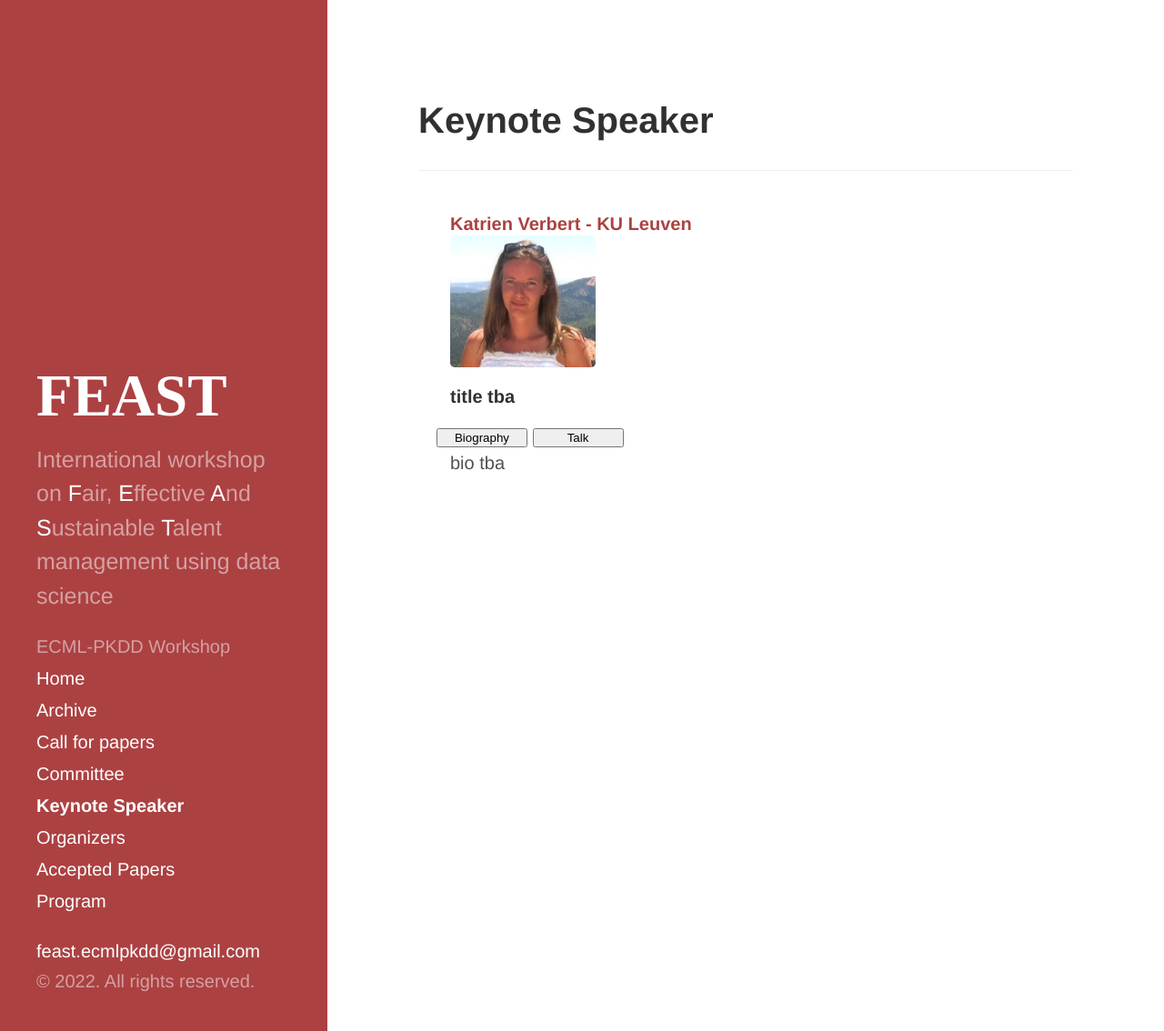
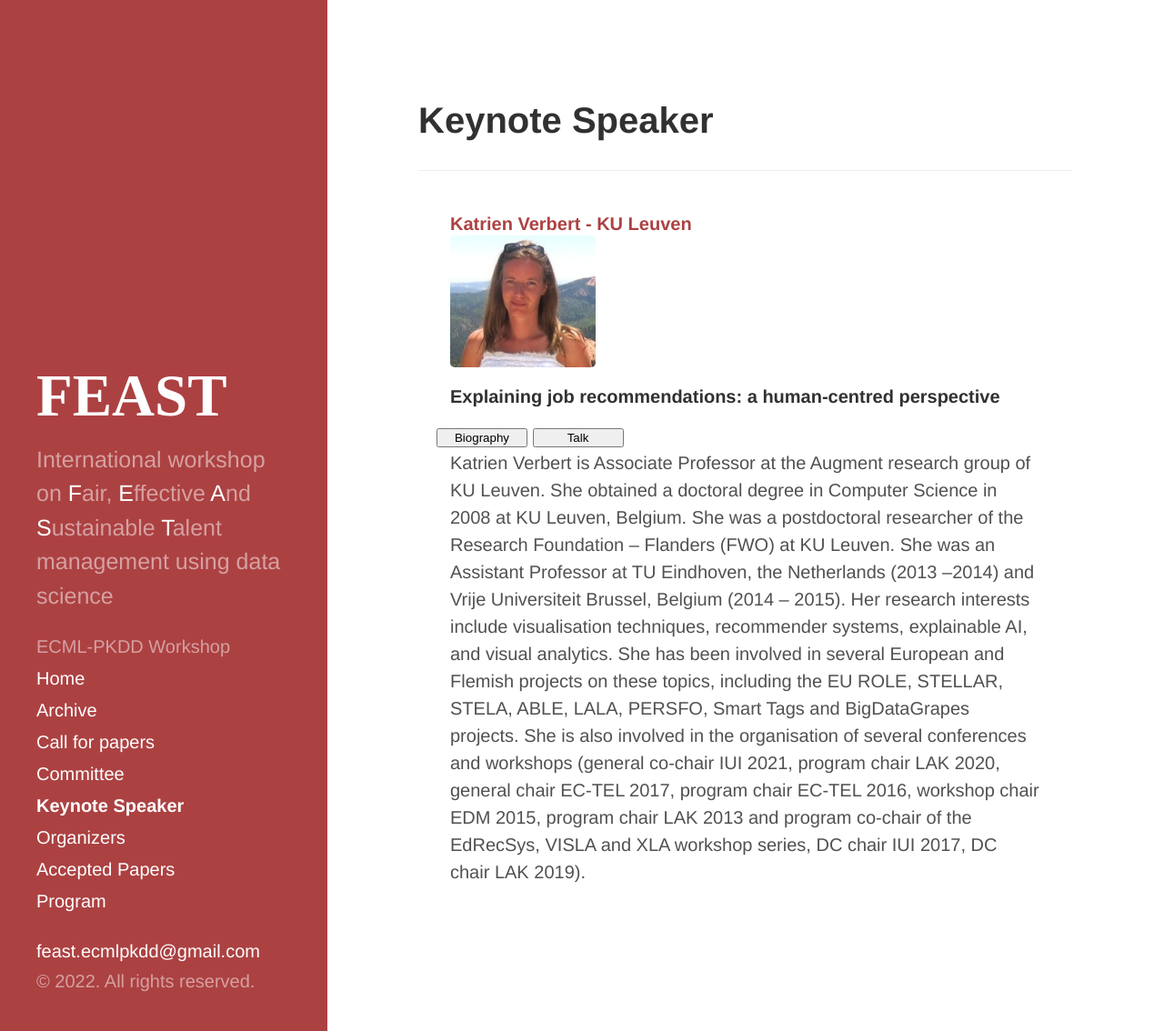
Before and after one commit to feast-ecmlpkdd/feast-ecmlpkdd.github.io, a Jekyll site: the page built from pages/keynotes.md, in a window 1280 px wide and 1134 px high. Shown: the whole window at 91% size. Built offline with Jekyll 4.4.1, drawn with Linux system fonts in a browser that asks for light colours.

Commit message:
update keynotes.

```diff
--- a/_data/keynotes.yml
+++ b/_data/keynotes.yml
@@ -4,7 +4,7 @@ speakers:
     name: Katrien Verbert
     institution: KU Leuven
     image: KatrienVerbert.jpeg
-    homepage: https://https://wms.cs.kuleuven.be/cs/onderzoek/augment/katrien-verbert
-    bio: bio tba
-    talktitle: title tba
-    talk: talk description tba
+    homepage: https://wms.cs.kuleuven.be/cs/onderzoek/augment/katrien-verbert
+    bio: Katrien Verbert is Associate Professor at the Augment research group of KU Leuven. She obtained a doctoral degree in Computer Science in 2008 at KU Leuven, Belgium. She was a postdoctoral researcher of the Research Foundation – Flanders (FWO) at KU Leuven. She was an Assistant Professor at TU Eindhoven, the Netherlands (2013 –2014) and  Vrije Universiteit Brussel, Belgium (2014 – 2015). Her research interests include visualisation techniques, recommender systems, explainable AI, and visual analytics. She has been involved in several European and Flemish projects on these topics, including the EU ROLE, STELLAR, STELA, ABLE, LALA, PERSFO, Smart Tags and BigDataGrapes projects. She is also involved in the organisation of several conferences and workshops (general co-chair IUI 2021, program chair LAK 2020, general chair EC-TEL 2017, program chair EC-TEL 2016, workshop chair EDM 2015, program chair LAK 2013 and program co-chair of the EdRecSys, VISLA and XLA workshop series, DC chair IUI 2017, DC chair LAK 2019).
+    talktitle: "Explaining job recommendations: a human-centred perspective"
+    talk: The dynamics of the labor market and the tasks with which jobs are being composed are continuously evolving. Providing effective recommendations in this context has also been found to be particularly challenging. In this talk, I will present our work on dashboards that visualise predictions and job recommendations, and that provide actionable insights for job seekers. I will present lessons learned from user-centred design processes involving job seekers and job mediators, as well as future research challenges.
--- a/pages/program.md
+++ b/pages/program.md
@@ -6,7 +6,7 @@ permalink: /program/
 # Program
 ---
 
-**14:30 - 15:15** Keynote 1: [__Katrien Verbert, Title TBA__]()
+**14:30 - 15:15** Keynote 1: [__Explaining job recommendations: a human-centred perspective__](/keynotes/)
 
 **15:15 - 15:30** Overview: [__A challenge-based survey of e-recruitment recommendation systems__]()
 
```
